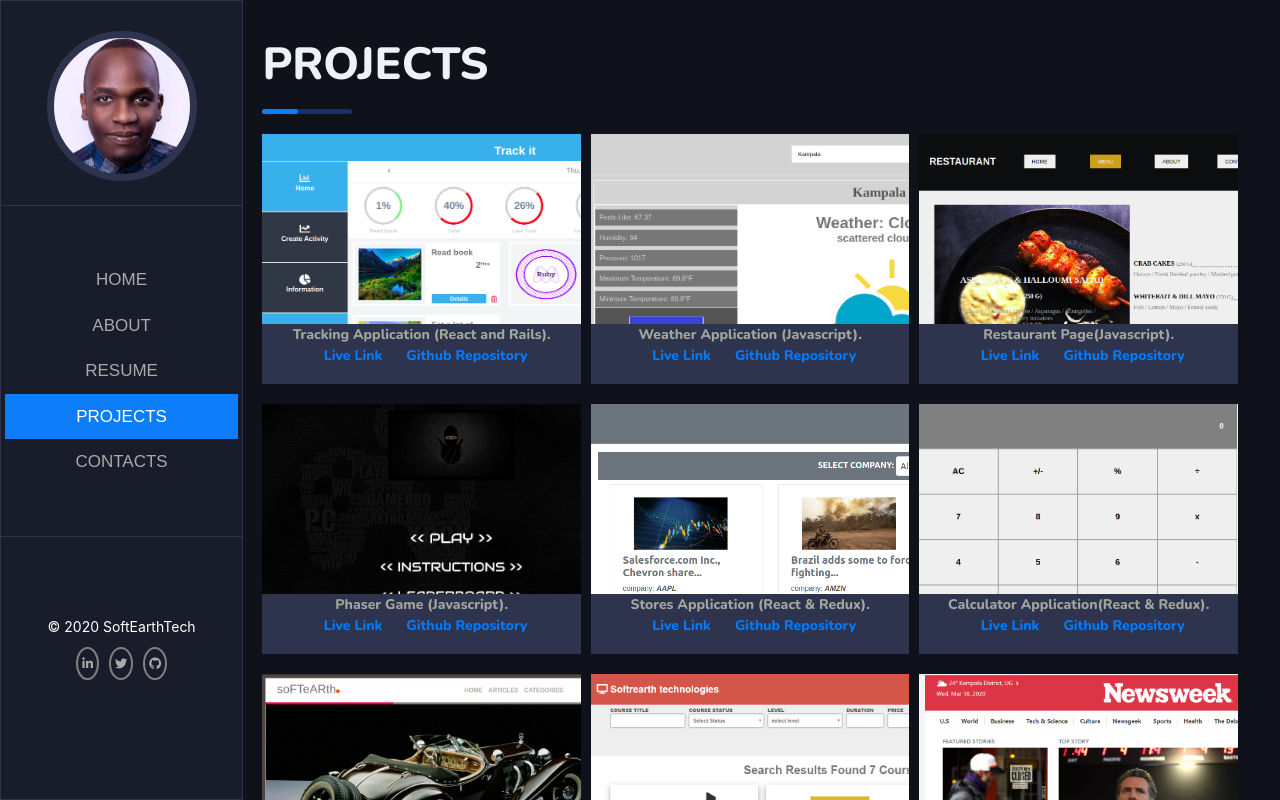
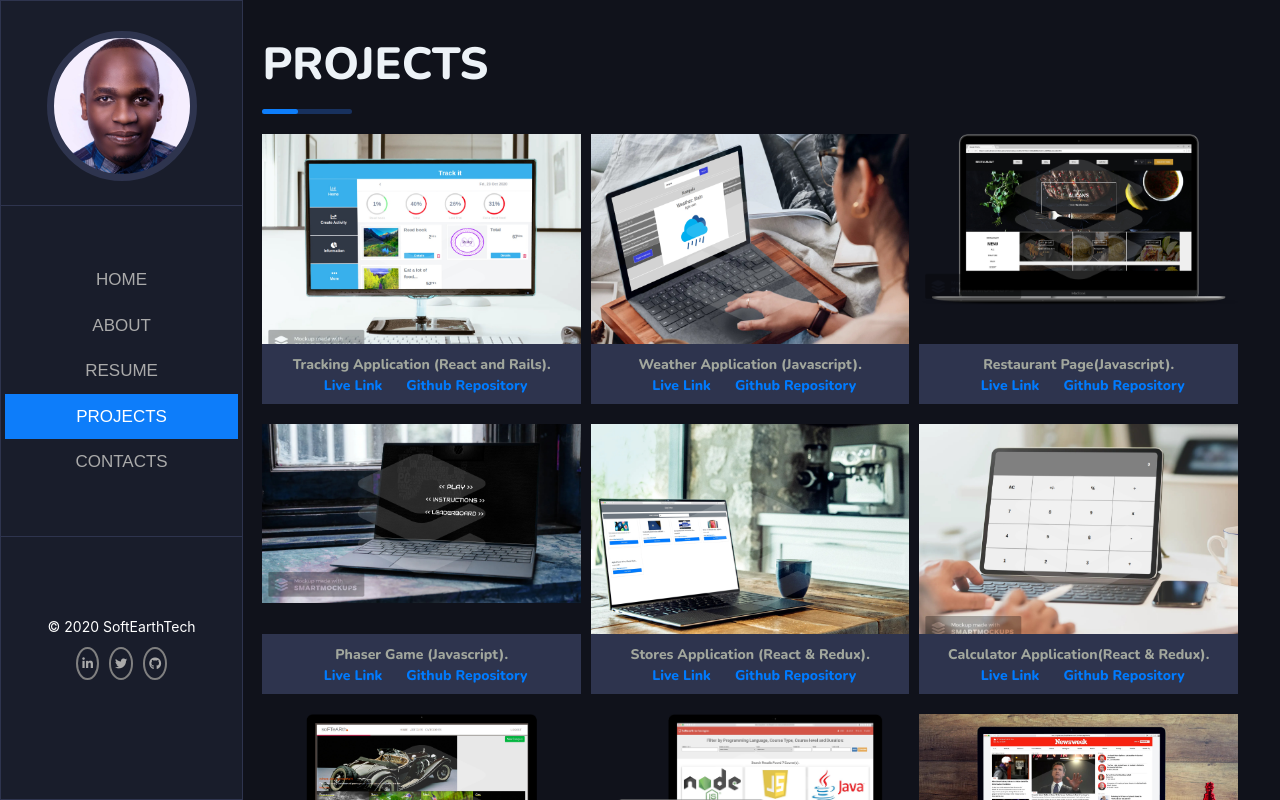
Before and after one commit to OdongAlican/Portfolio, a Vue app: page /projects in a window 1280 px wide. Built offline with nearby package versions, Linux system fonts and the light colour scheme.

Commit message:
Project UI Enhancements

```diff
--- a/src/views/Project.vue
+++ b/src/views/Project.vue
@@ -224,7 +224,7 @@
           <div class="project-grid bootstrap-captone">
             <div class="project-title">
               <span>
-                Cloaning Newseek Home Page(Bootstrap).
+                Cloning Newsweek Home Page(Bootstrap).
               </span>
               <div
                 class=" pl-2 downer-div d-flex justify-content-center align-items-center"
@@ -260,7 +260,7 @@
         <div class="blog-section">
           <div class="blog-grid first-blog medium">
             <div class="blog-title-section">
-              <p>
+              <p class="blog-body">
                 How can one achieve proper elements alignment on a web-page?
                 Having a wonderful looking page using Grid or Flex-Boxes ...
                 <a
@@ -274,7 +274,7 @@
           </div>
           <div class="blog-grid first-blog wordpress">
             <div class="blog-title-section">
-              <p>
+              <p class="blog-body">
                 Managing relationship among various collections in mongo
                 database with Express/Js This involves attaching a created Post
                 to its author ...
@@ -304,61 +304,70 @@
 
 .project-grid {
   margin-right: 10px;
-  height: 250px;
+  height: 270px;
 }
 
 .html-capstone {
-  background-image: url("../../public/Courses_Desktop.png");
-  background-size: cover;
+  background-image: url("../../public/SmartMockup/Courses_Desktop.png");
+  background-size: contain;
+  background-repeat: no-repeat;
   position: relative;
 }
 
 .ruby-capstone {
-  background-image: url("../../public/Home_page.png");
+  background-image: url("../../public/SmartMockup/blog.png");
   position: relative;
-  background-size: cover;
+  background-size: contain;
+  background-repeat: no-repeat;
 }
 
 .final-capstone {
-  background-image: url("../../public/track_it.png");
+  background-image: url("../../public/SmartMockup/track_it.jpg");
   position: relative;
-  background-size: cover;
+  background-size: contain;
+  background-repeat: no-repeat;
 }
 
 .weather-capstone {
-  background-image: url("../../public/weather_app.png");
+  background-image: url("../../public/SmartMockup/weather_app.jpg");
   position: relative;
-  background-size: cover;
+  background-size: contain;
+  background-repeat: no-repeat;
 }
 
 .restaurant-captone {
-  background-image: url("../../public/restaurant.png");
+  background-image: url("../../public/SmartMockup/restaurant.png");
   position: relative;
-  background-size: cover;
+  background-size: contain;
+  background-repeat: no-repeat;
 }
 
 .game-capstone {
-  background-image: url("../../public/phaser.png");
+  background-image: url("../../public/SmartMockup/phaser.jpg");
   position: relative;
-  background-size: cover;
+  background-size: contain;
+  background-repeat: no-repeat;
 }
 
 .bootstrap-captone {
-  background-image: url("../../public/Screen-Shot.png");
+  background-image: url("../../public/SmartMockup/newsweek.jpg");
   position: relative;
-  background-size: cover;
+  background-size: contain;
+  background-repeat: no-repeat;
 }
 
 .recipies-capstone {
-  background-image: url("../../public/recipies.png");
+  background-image: url("../../public/SmartMockup/recipies.jpg");
   position: relative;
-  background-size: cover;
+  background-size: contain;
+  background-repeat: no-repeat;
 }
 
 .calculator-captone {
-  background-image: url("../../public/calculator.png");
+  background-image: url("../../public/SmartMockup/calculator.jpg");
   position: relative;
-  background-size: cover;
+  background-size: contain;
+  background-repeat: no-repeat;
 }
 
 .project-title {
@@ -368,6 +377,7 @@
   left: 0;
   width: 100%;
   background-color: #2e344e;
+  padding: 10px;
 }
 
 .blogs {
@@ -380,25 +390,29 @@
 
 .blog-section {
   display: grid;
-  grid-template-columns: 1fr 1fr;
+  grid-template-columns: 1fr 1fr 1fr;
   margin-top: 20px;
   font-family: Nunito, sans-serif;
   font-size: 14px;
 }
 
+.blog-body {
+  text-align: start;
+}
+
 .medium {
   background-image: url("../../public/chess.jpeg");
-  background-size: cover;
+  background-size: contain;
 }
 
 .wordpress {
   background-image: url("../../public/mongo.jpg");
-  background-size: cover;
+  background-size: contain;
 }
 
 .blog-grid {
   position: relative;
-  height: 270px;
+  height: 320px;
   color: #a2a79d;
   margin-right: 10px;
   border: 3px solid #2e344e;
@@ -406,12 +420,13 @@
 
 .blog-title-section {
   position: absolute;
-  height: 60px;
+  height: 100px;
   bottom: 0;
   left: 0;
   width: 100%;
   background-color: #2e344e;
   left: 0;
+  padding: 10px;
 }
 
 @media only screen and (max-width: 1024px) {
```
